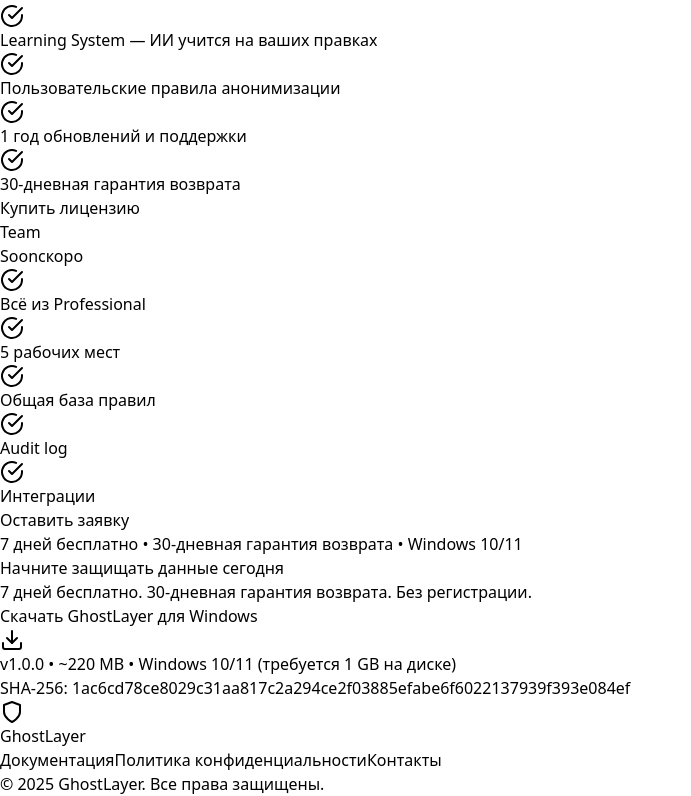
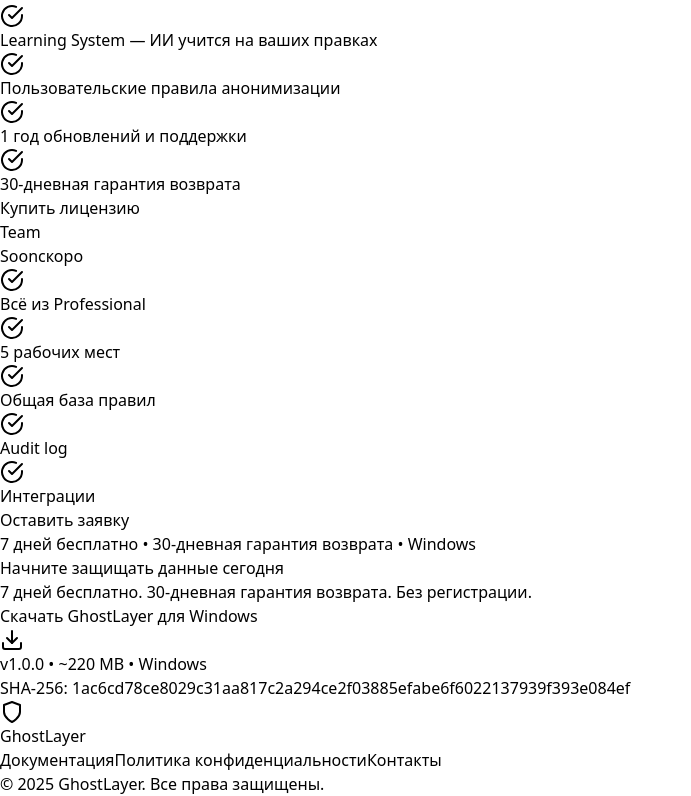
Before and after one commit to Josefromkaz/ghostlayer-website, a React (Vite) app: page / in a window 1280 px wide. Shown: the part 3236-4032 px from the top of the page, without its empty margins (0-691 px from the left). Built offline with nearby package versions, Linux system fonts and the light colour scheme.

Commit message:
Fix TypeWriter overflow, align pricing buttons, simplify Windows text

```diff
--- a/src/App.jsx
+++ b/src/App.jsx
@@ -198,7 +198,7 @@
 const PricingCard = ({ name, price, originalPrice, period, features, popular, cta }) => (
   <div className={`relative bg-gradient-to-br from-zinc-900/90 to-zinc-900/50 rounded-2xl p-8 border ${
     popular ? 'border-emerald-500/50' : 'border-zinc-800'
-  } transition-all hover:transform hover:scale-[1.02]`}>
+  } transition-all hover:transform hover:scale-[1.02] flex flex-col h-full`}>
     {popular && (
       <div className="absolute -top-4 left-1/2 -translate-x-1/2 px-4 py-1 bg-emerald-500 rounded-full text-black text-sm font-semibold">
         🔥 Скидка 50%
@@ -214,7 +214,7 @@
       {period && <span className="text-zinc-500">{period}</span>}
     </div>
 
-    <ul className="space-y-3 mb-8">
+    <ul className="space-y-3 mb-8 flex-grow">
       {features.map((feature, i) => (
         <li key={i} className="flex items-start gap-3">
           <CheckCircle className="w-5 h-5 text-emerald-400 flex-shrink-0 mt-0.5" />
@@ -223,7 +223,7 @@
       ))}
     </ul>
 
-    <button className={`w-full py-3 rounded-xl font-semibold transition-all ${
+    <button className={`w-full py-3 rounded-xl font-semibold transition-all mt-auto ${
       popular
         ? 'bg-emerald-500 text-black hover:bg-emerald-400'
         : 'bg-zinc-800 text-white hover:bg-zinc-700'
@@ -300,7 +300,7 @@
                 <br />
                 <span className="text-zinc-500">без утечки</span>
                 <br />
-                <span className="inline-block h-[1.2em] min-w-[280px] md:min-w-[420px] lg:min-w-[520px] align-bottom whitespace-nowrap overflow-hidden">
+                <span className="block h-[1.2em] max-w-full overflow-hidden">
                   <TypeWriter words={['имён клиентов', 'паспортных данных', 'номеров телефонов', 'банковских счетов', 'коммерческой тайны']} />
                 </span>
               </h1>
@@ -622,7 +622,7 @@
 
           <div className="text-center mt-12">
             <p className="text-zinc-500">
-              7 дней бесплатно • 30-дневная гарантия возврата • Windows 10/11
+              7 дней бесплатно • 30-дневная гарантия возврата • Windows
             </p>
           </div>
         </div>
@@ -644,7 +644,7 @@
           </a>
 
           <p className="text-zinc-600 mt-6 text-sm">
-            v1.0.0 • ~220 MB • Windows 10/11 (требуется 1 GB на диске)
+            v1.0.0 • ~220 MB • Windows
           </p>
           <p className="text-zinc-700 mt-2 text-xs font-mono">
             SHA-256: 1ac6cd78ce8029c31aa817c2a294ce2f03885efabe6f6022137939f393e084ef
```
